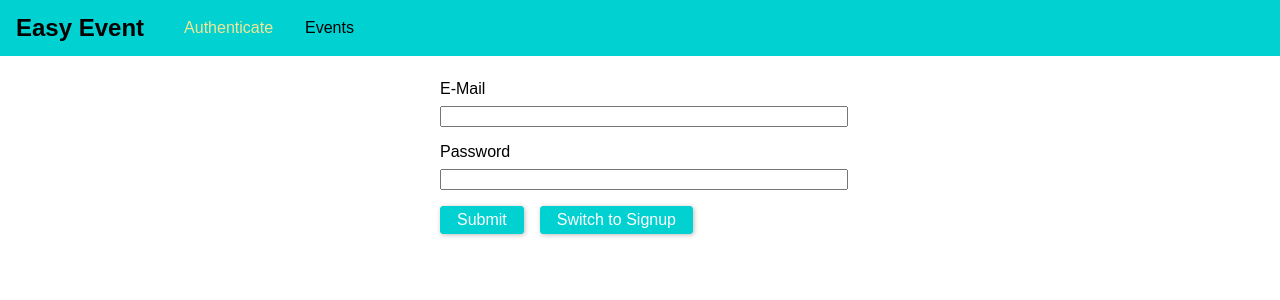
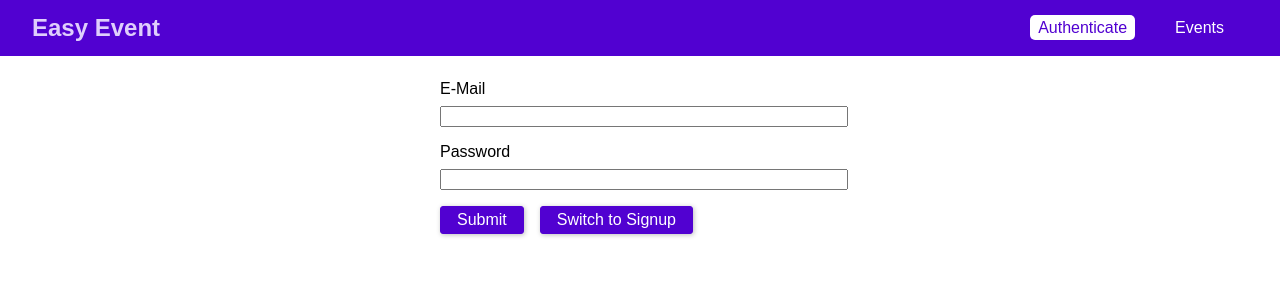
Before and after one commit to PopovicJelena/bookingEvent, a React (Create React App) app in the folder frontend/: page /auth in a window 1280 px wide. Shown: the top 300 px of the page. Built offline with nearby package versions, Linux system fonts and the light colour scheme.

Commit message:
Added backdrop and modal

```diff
--- a/frontend/src/App.js
+++ b/frontend/src/App.js
@@ -27,12 +27,12 @@
         <MainNavigation />
         <main className="main-content">
         <Switch>
-          {!token && <Redirect from='/' to='/auth' exact />}
           {token && <Redirect from="/" to="/events" exact />}
           {token && <Redirect from="/auth" to="/events" exact />}
           {!token && <Route path='/auth' component={AuthPage}/>}
           <Route path='/booking' component={BookingPage}/>
           {token && <Route path='/events' component={EventsPage}/>}
+          {!token && <Redirect to='/auth' exact />}
         </Switch>
         </main>
       </AuthContext.Provider>
--- /dev/null
+++ b/frontend/src/components/Backdrop/Backdrop.css
@@ -0,0 +1,8 @@
+.backdrop {
+  position: fixed;
+  top: 0;
+  left: 0;
+  height: 100vh;
+  width: 100%;
+  background: rgba(0, 0, 0, 0.75);
+}
--- /dev/null
+++ b/frontend/src/components/Backdrop/Backdrop.js
@@ -0,0 +1,8 @@
+import React from 'react'
+import './Backdrop.css'
+
+function Backdrop(props) {
+    return <div className="backdrop"></div>
+}
+
+export default Backdrop
--- /dev/null
+++ b/frontend/src/components/Modal/Modal.css
@@ -0,0 +1,36 @@
+.modal {
+  width: 90%;
+  background: white;
+  box-shadow: 0 2px 8px rgba(0, 0, 0, 0.26);
+  position: fixed;
+  top: 20vh;
+  left: 5%;
+}
+
+.modal__header {
+  padding: 1rem;
+  background: #5101d1;
+  color: white;
+}
+
+.modal__header h1 {
+  margin: 0;
+  font-size: 1.25rem;
+}
+
+.modal__content {
+  padding: 1rem;
+}
+
+.modal__actions {
+  display: flex;
+  justify-content: flex-end;
+  padding: 1rem;
+}
+
+@media (min-width: 768px) {
+  .modal {
+    width: 30rem;
+    left: calc((100% - 30rem) / 2);
+  }
+}
--- /dev/null
+++ b/frontend/src/components/Modal/Modal.js
@@ -0,0 +1,23 @@
+import React from 'react'
+import './Modal.css'
+
+function Modal(props) {
+    return (
+        <div className="modal">
+            <header className='modal__header'>
+                <h1>{props.title}</h1>
+            </header>
+            <section className='modal__content'>{props.children}</section>
+            <section className='modal__actions'>
+                {props.canCancel && (
+                    <button className="btn" onClick={props.onCancel}>Cancel</button>
+                )}
+                {props.canConfirm && (
+                    <button className="btn" onClick={props.onConfirm}>Confirm</button>
+                )}
+            </section>
+        </div>
+    )
+}
+
+export default Modal
--- a/frontend/src/components/Navigation/MainNavigation.css
+++ b/frontend/src/components/Navigation/MainNavigation.css
@@ -1,19 +1,21 @@
-
 .main-navigation {
   position: fixed;
   left: 0;
   top: 0;
   width: 100%;
   height: 3.5rem;
-  background: #01d1d1;
-  padding: 0 1rem;
+  background: #5101d1;
+  padding: 0 2rem;
   display: flex;
   align-items: center;
+  justify-content: space-between;
+  box-sizing: border-box;
 }
 
 .main-navigation__logo h1 {
   margin: 0;
   font-size: 1.5rem;
+  color: #dfcefc;
 }
 
 .main-navigation__items {
@@ -25,19 +27,32 @@
   list-style: none;
   padding: 0;
   margin: 0;
+  align-items: center;
 }
 
 .main-navigation__items li {
   margin: 0 1rem;
 }
 
-.main-navigation__items a {
+.main-navigation__items a,
+.main-navigation__items button {
   text-decoration: none;
-  color: #000;
+  color: white;
+  padding: 0.25rem 0.5rem;
+  border: none;
+  font: inherit;
+  background: transparent;
+  cursor: pointer;
+  vertical-align: middle;
+  margin: 0;
 }
 
 .main-navigation__items a:hover,
 .main-navigation__items a:active,
-.main-navigation__items a.active {
-    color: #f5e693;
+.main-navigation__items a.active,
+.main-navigation__items button:hover,
+.main-navigation__items button:active {
+  background: #ffffff;
+  color: #5101d1;
+  border-radius: 5px;
 }
--- a/frontend/src/components/Navigation/MainNavigation.js
+++ b/frontend/src/components/Navigation/MainNavigation.js
@@ -18,9 +18,16 @@
                     <li>
                         <NavLink to="/events">Events</NavLink>
                     </li>
-                    {context.token && <li>
-                        <NavLink to="/booking">Booking</NavLink>
-                    </li>}
+                    {context.token && (
+                        <React.Fragment>
+                            <li>
+                                <NavLink to="/bookings">Bookings</NavLink>
+                            </li>
+                            <li>
+                                <button onClick={context.logout}>Logout</button>
+                            </li>
+                        </React.Fragment>
+                    )}
                 </ul>
             </nav>
         </header>
--- a/frontend/src/index.css
+++ b/frontend/src/index.css
@@ -3,3 +3,38 @@
   padding: 0;
   font-family: sans-serif;
 }
+
+.form-control label,
+.form-control input {
+  width: 100%;
+  display: block;
+}
+
+.form-control label {
+  margin-bottom: 0.5rem;
+}
+
+.form-control {
+  margin-bottom: 1rem;
+}
+
+.form-actions button,
+.btn {
+  background: #5101d1;
+  font: inherit;
+  border: 1px solid #5101d1;
+  border-radius: 3px;
+  padding: 0.25rem 1rem;
+  margin-right: 1rem;
+  box-shadow: 1px 1px 5px rgba(0, 0, 0, 0.26);
+  color: white;
+  cursor: pointer;
+}
+
+.form-actions button:hover,
+.form-actions button:active,
+.btn:hover,
+.btn:active {
+    background: #3e00a1;
+    border-color: #3e00a1;
+}
--- a/frontend/src/pages/Auth.css
+++ b/frontend/src/pages/Auth.css
@@ -3,35 +3,3 @@
   max-width: 80%;
   margin: 5rem auto;
 }
-
-.form-control label,
-.form-control input {
-  width: 100%;
-  display: block;
-}
-
-.form-control label {
-  margin-bottom: 0.5rem;
-}
-
-.form-control {
-  margin-bottom: 1rem;
-}
-
-.form-actions button {
-  background: #01d1d1;
-  font: inherit;
-  border: 1px solid #01d1d1;
-  border-radius: 3px;
-  padding: 0.25rem 1rem;
-  margin-right: 1rem;
-  box-shadow: 1px 1px 5px rgba(0, 0, 0, 0.26);
-  color: white;
-  cursor: pointer;
-}
-
-.form-actions button:hover,
-.form-actions button:active {
-    background: #01a7a7;
-    border-color: #01a7a7;
-}
--- /dev/null
+++ b/frontend/src/pages/Events.css
@@ -0,0 +1,8 @@
+.events-control {
+  text-align: center;
+  border: 1px solid #5101d1;
+  padding: 1rem;
+  margin: 2rem auto;
+  width: 30rem;
+  max-width: 80%;
+}
--- a/frontend/src/pages/Events.js
+++ b/frontend/src/pages/Events.js
@@ -1,10 +1,39 @@
-import React from 'react'
+import React, {useState} from 'react'
+import Modal from '../components/Modal/Modal'
+import Backdrop from '../components/Backdrop/Backdrop'
+import './Events.css'
 
 function EventsPage() {
+    const [createEvent, setCreateEvent] = useState(false)
+
+    const createEventHandler = () => {
+        setCreateEvent(true)
+    }
+
+    const modalCancelHandler = () => {
+        setCreateEvent(false)
+    }
+
+    const modalConfirmHandler = () => {
+        setCreateEvent(false)
+    }
+
     return (
-        <h1>
-           Events page!
-        </h1>
+        <>
+        {createEvent && <Backdrop />}
+        {createEvent && <Modal title="Add Event"
+            canCancel
+            canConfirm
+            onCancel={modalCancelHandler}
+            onConfirm={modalConfirmHandler}
+        >
+            <p>Modal Content</p>
+        </Modal>}
+        <div className='events-control'>
+            <p>Share your own events!</p>
+            <button className='btn' onClick={createEventHandler}>Create Event</button>
+        </div>
+        </>
     )
 }
 
```
